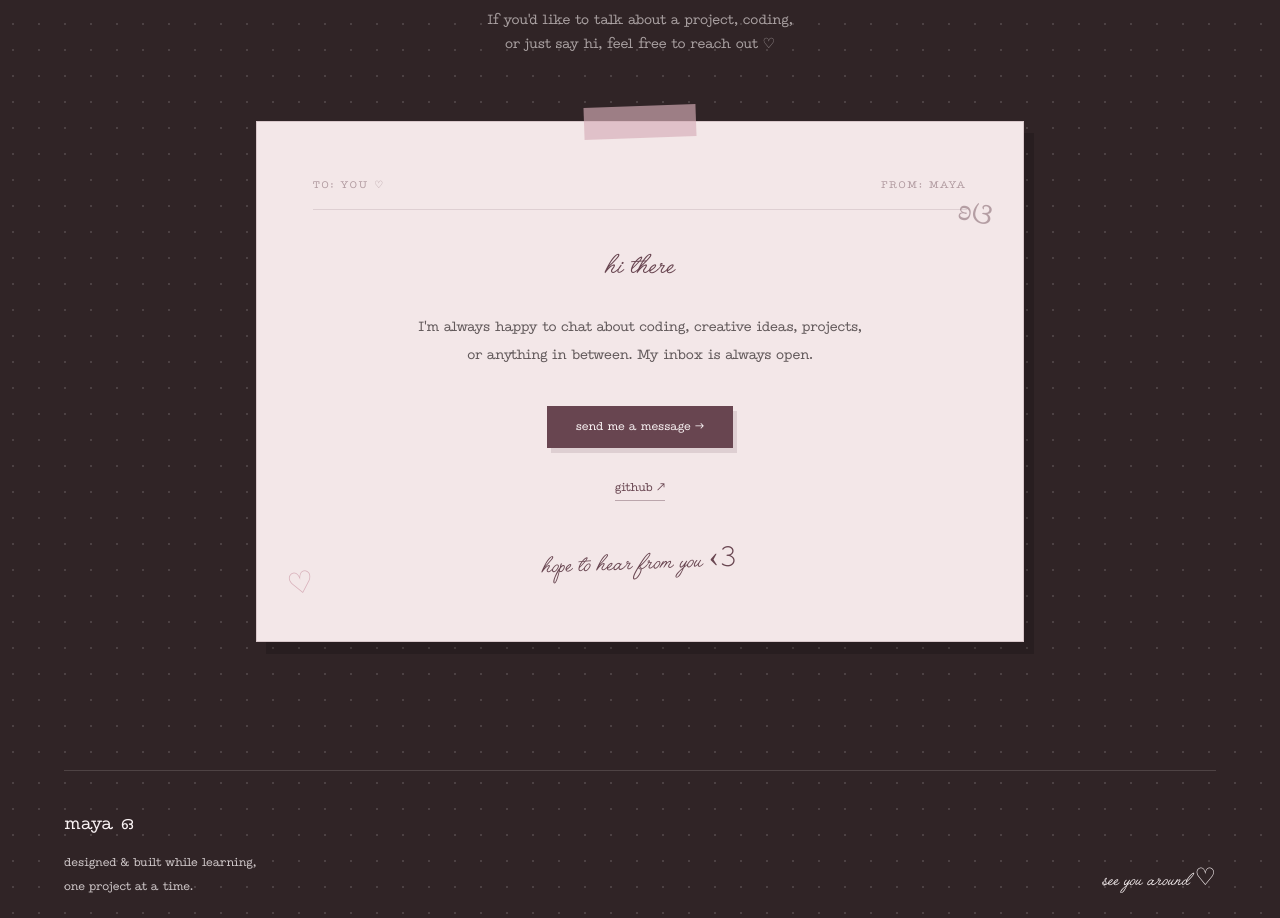
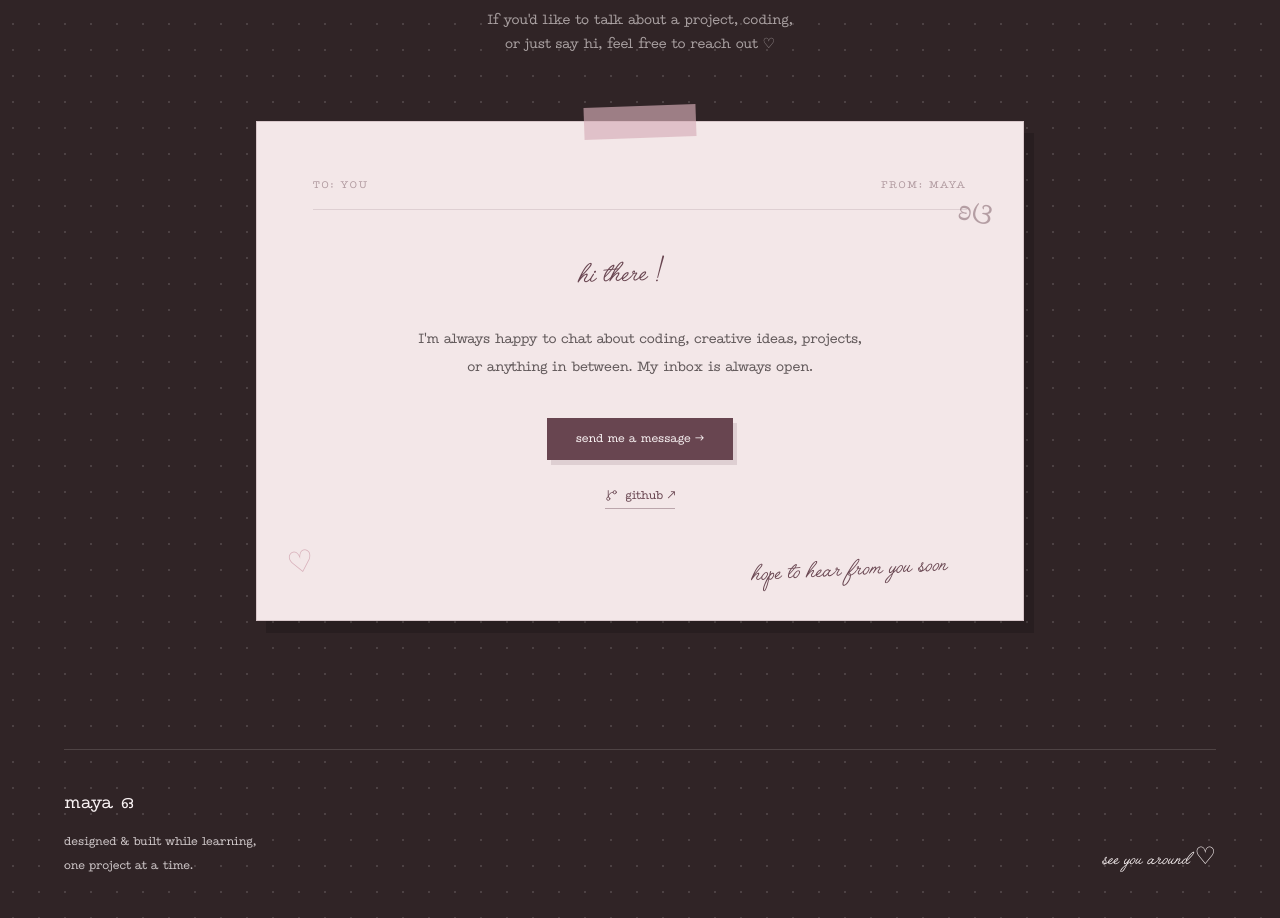
Before and after one commit to bldyonyx/Portfolio, a React app: page / in a window 1280 px wide. Shown: the part 5507-6425 px from the top of the page. Built offline with nearby package versions, Linux system fonts and the light colour scheme; no server answers; the HTML template or start-up script is replaced by a standard one.

Commit message:
feat: enhance Contact component with animations and add handwritten note; refactor ContactForm for better state management

```diff
--- a/src/components/Contact.jsx
+++ b/src/components/Contact.jsx
@@ -1,9 +1,67 @@
-import { useState } from 'react'
+import { useEffect, useRef, useState } from 'react'
+import { GitBranch } from 'lucide-react'
+import gsap from 'gsap'
+import { ScrollTrigger } from 'gsap/ScrollTrigger'
 
 import ContactForm from './contact/ContactForm'
+import ContactHandwrittenNote from './contact/ContactHandwrittenNote'
+
+gsap.registerPlugin(ScrollTrigger)
 
 function Contact() {
   const [formOpen, setFormOpen] = useState(false)
+
+  const letterRef = useRef(null)
+  const tapeRef = useRef(null)
+
+  useEffect(() => {
+    const context = gsap.context(() => {
+      const timeline = gsap.timeline({
+        scrollTrigger: {
+          trigger: letterRef.current,
+          start: 'top 82%',
+          once: true,
+        },
+      })
+
+      timeline.fromTo(
+        letterRef.current,
+        {
+          opacity: 0,
+          y: 28,
+          rotate: -0.5,
+        },
+        {
+          opacity: 1,
+          y: 0,
+          rotate: 0,
+          duration: 0.8,
+          ease: 'power3.out',
+        }
+      )
+
+      timeline.fromTo(
+        tapeRef.current,
+        {
+          opacity: 0,
+          y: -12,
+          rotate: -7,
+          scale: 0.92,
+        },
+        {
+          opacity: 1,
+          y: 0,
+          rotate: -2,
+          scale: 1,
+          duration: 0.55,
+          ease: 'back.out(1.7)',
+        },
+        '-=0.3'
+      )
+    }, letterRef)
+
+    return () => context.revert()
+  }, [])
 
   return (
     <section
@@ -34,28 +92,36 @@ function Contact() {
           <div className="absolute inset-3 rotate-[1.5deg] border border-paper/10 bg-wine/25" />
 
           {/* MAIN PAPER */}
-          <div className="relative border border-wine/20 bg-cream px-8 py-12 text-ink shadow-[10px_12px_0_rgba(0,0,0,0.16)] md:px-14 md:py-14">
+          <div
+            ref={letterRef}
+            className="relative min-h-[500px] border border-wine/20 bg-cream px-8 py-12 text-ink shadow-[10px_12px_0_rgba(0,0,0,0.16)] md:px-14 md:py-14"
+          >
             {/* TAPE */}
-            <div className="absolute -top-4 left-1/2 h-8 w-28 -translate-x-1/2 -rotate-2 bg-blush/65" />
+            <div
+              ref={tapeRef}
+              className="absolute -top-4 left-1/2 h-8 w-28 -translate-x-1/2 -rotate-2 bg-blush/65"
+            />
 
             {/* LETTER TOP */}
-            <div className="mb-10 flex items-center justify-between border-b border-wine/15 pb-4 font-typewriter text-[10px] uppercase tracking-[0.2em] text-wine/50">
-              <span>to: you ♡</span>
+            <div className="flex items-center justify-between border-b border-wine/15 pb-4 font-typewriter text-[10px] uppercase tracking-[0.2em] text-wine/50">
+              <span>to: you</span>
               <span>from: maya</span>
             </div>
 
             {/* LETTER CONTENT */}
-            <div className="mx-auto max-w-xl text-center">
+            <div className="mx-auto mt-12 max-w-xl text-center">
               {/* GREETING */}
-              <p className="font-hand text-3xl text-wine md:text-4xl">
-                hi there
-              </p>
+              <div className="flex justify-center">
+                <p className="-translate-x-5 -rotate-2 font-hand text-3xl text-wine md:text-4xl">
+                  hi there !
+                </p>
+              </div>
 
               {/* MESSAGE */}
-              <p className="mx-auto mt-6 max-w-md font-typewriter text-sm leading-7 text-ink/70">
-                I&apos;m always happy to chat about coding,
-                creative ideas, projects, or anything in between.
-                My inbox is always open.
+              <p className="mx-auto mt-7 max-w-md font-typewriter text-sm leading-7 text-ink/70">
+                I&apos;m always happy to chat about coding, creative
+                ideas, projects, or anything in between. My inbox is
+                always open.
               </p>
 
               {/* CONTACT BUTTON */}
@@ -68,21 +134,22 @@ function Contact() {
               </button>
 
               {/* GITHUB */}
-              <div className="mt-8 flex justify-center">
+              <div className="mt-7 flex justify-center">
                 <a
                   href="https://github.com/bldyonyx"
                   target="_blank"
                   rel="noreferrer"
-                  className="border-b border-wine/40 pb-1 font-typewriter text-xs text-wine transition-all duration-300 hover:-translate-y-0.5 hover:border-wine hover:text-dark"
+                  className="group inline-flex items-center gap-2 border-b border-wine/40 pb-1 font-typewriter text-xs text-wine transition-all duration-300 hover:-translate-y-0.5 hover:border-wine hover:text-dark"
                 >
-                  github ↗
+                  <GitBranch
+                    size={13}
+                    strokeWidth={1.5}
+                    className="transition-transform duration-300 group-hover:-rotate-6"
+                  />
+
+                  <span>github ↗</span>
                 </a>
               </div>
-
-              {/* HANDWRITTEN ENDING */}
-              <p className="mt-12 -rotate-2 font-hand text-3xl text-wine">
-                hope to hear from you ‹𝟹
-              </p>
             </div>
 
             {/* DECORATIONS */}
@@ -94,6 +161,10 @@ function Contact() {
               ʚଓ
             </span>
 
+            {/* HANDWRITTEN ENDING */}
+            <ContactHandwrittenNote />
+
+            {/* CONTACT FORM */}
             <ContactForm
               isOpen={formOpen}
               onClose={() => setFormOpen(false)}
--- a/src/components/contact/ContactForm.jsx
+++ b/src/components/contact/ContactForm.jsx
@@ -1,7 +1,12 @@
 import { useForm, ValidationError } from '@formspree/react'
 
 function ContactForm({ isOpen, onClose }) {
-  const [state, handleSubmit] = useForm('moeqgwbq')
+  const [state, handleSubmit, reset] = useForm('moeqgwbq')
+
+  const handleClose = () => {
+    reset()
+    onClose()
+  }
 
   if (!isOpen) return null
 
@@ -17,7 +22,7 @@ function ContactForm({ isOpen, onClose }) {
 
           <button
             type="button"
-            onClick={onClose}
+            onClick={handleClose}
             aria-label="Close contact form"
             className="font-typewriter text-sm text-wine transition-colors duration-300 hover:text-dark"
           >
@@ -39,7 +44,7 @@ function ContactForm({ isOpen, onClose }) {
 
             <button
               type="button"
-              onClick={onClose}
+              onClick={handleClose}
               className="mt-7 border-b border-wine/40 pb-1 font-typewriter text-xs text-wine transition-colors duration-300 hover:border-wine hover:text-dark"
             >
               close
--- /dev/null
+++ b/src/components/contact/ContactHandwrittenNote.jsx
@@ -0,0 +1,92 @@
+import { useEffect, useRef, useState } from 'react'
+
+const handwrittenText = 'hope to hear from you soon'
+
+function ContactHandwrittenNote() {
+  const [typedText, setTypedText] = useState('')
+  const [hasStartedTyping, setHasStartedTyping] = useState(false)
+  const [isTypingFinished, setIsTypingFinished] = useState(false)
+
+  const noteRef = useRef(null)
+
+  useEffect(() => {
+    const element = noteRef.current
+
+    if (!element) return
+
+    const observer = new IntersectionObserver(
+      ([entry]) => {
+        if (entry.isIntersecting) {
+          setHasStartedTyping(true)
+          observer.disconnect()
+        }
+      },
+      {
+        threshold: 0.5,
+      }
+    )
+
+    observer.observe(element)
+
+    return () => {
+      observer.disconnect()
+    }
+  }, [])
+
+  useEffect(() => {
+    if (!hasStartedTyping) return
+
+    if (typedText.length >= handwrittenText.length) {
+      setIsTypingFinished(true)
+      return
+    }
+
+    const timeout = setTimeout(() => {
+      setTypedText(
+        handwrittenText.slice(0, typedText.length + 1)
+      )
+    }, 80)
+
+    return () => clearTimeout(timeout)
+  }, [hasStartedTyping, typedText])
+
+  return (
+    <div
+      ref={noteRef}
+      className="
+        absolute
+        bottom-8
+        right-8
+        min-h-[38px]
+        w-[240px]
+        -rotate-3
+        text-left
+      "
+    >
+      <span className="font-hand text-3xl leading-none text-wine">
+        {typedText}
+
+        {hasStartedTyping && (
+          <span
+            aria-hidden="true"
+            className={`
+              ml-1
+              inline-block
+              h-[0.8em]
+              w-px
+              translate-y-[0.08em]
+              bg-wine/60
+              ${
+                isTypingFinished
+                  ? 'invisible'
+                  : 'animate-[handwritten-cursor_750ms_steps(1)_infinite]'
+              }
+            `}
+          />
+        )}
+      </span>
+    </div>
+  )
+}
+
+export default ContactHandwrittenNote
```
